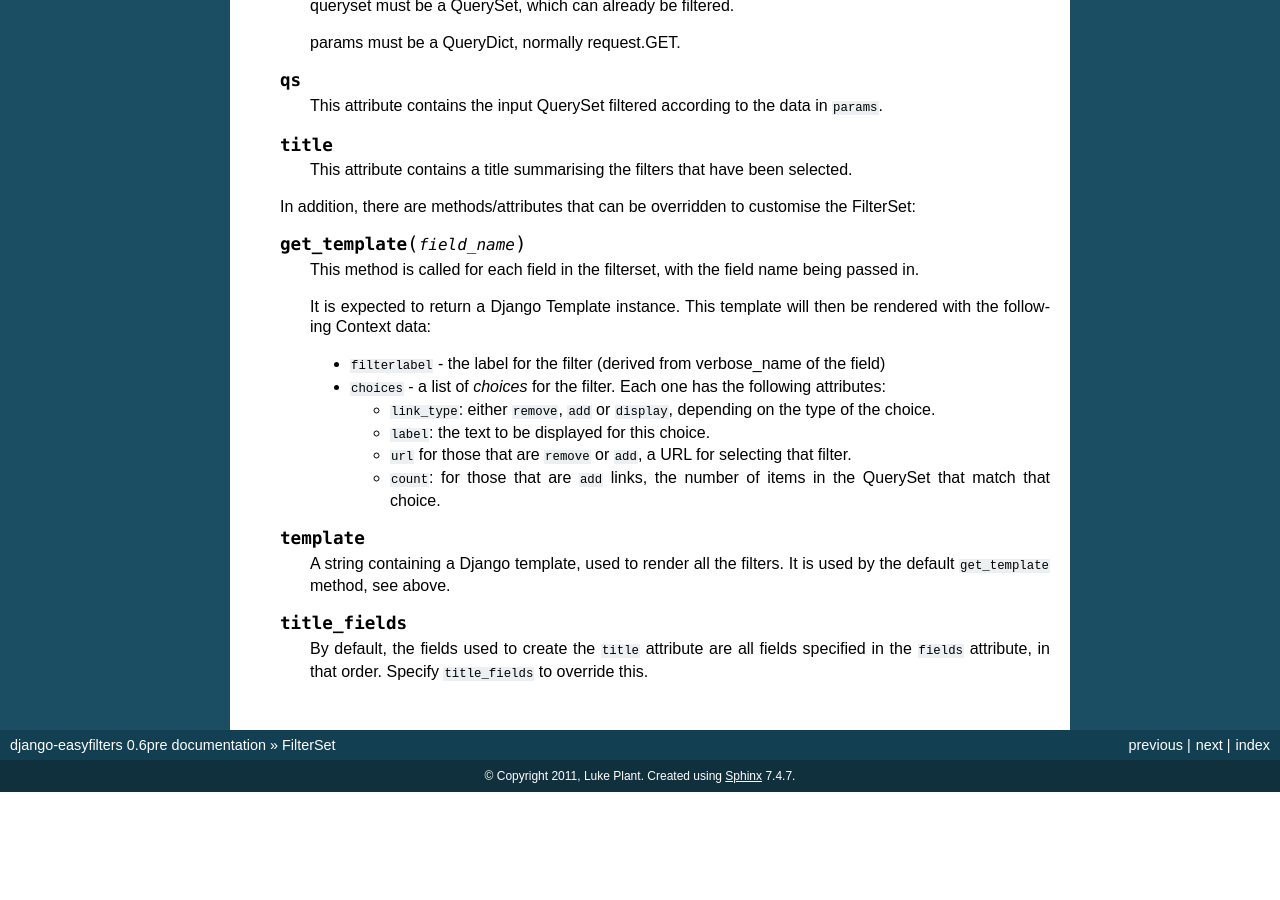
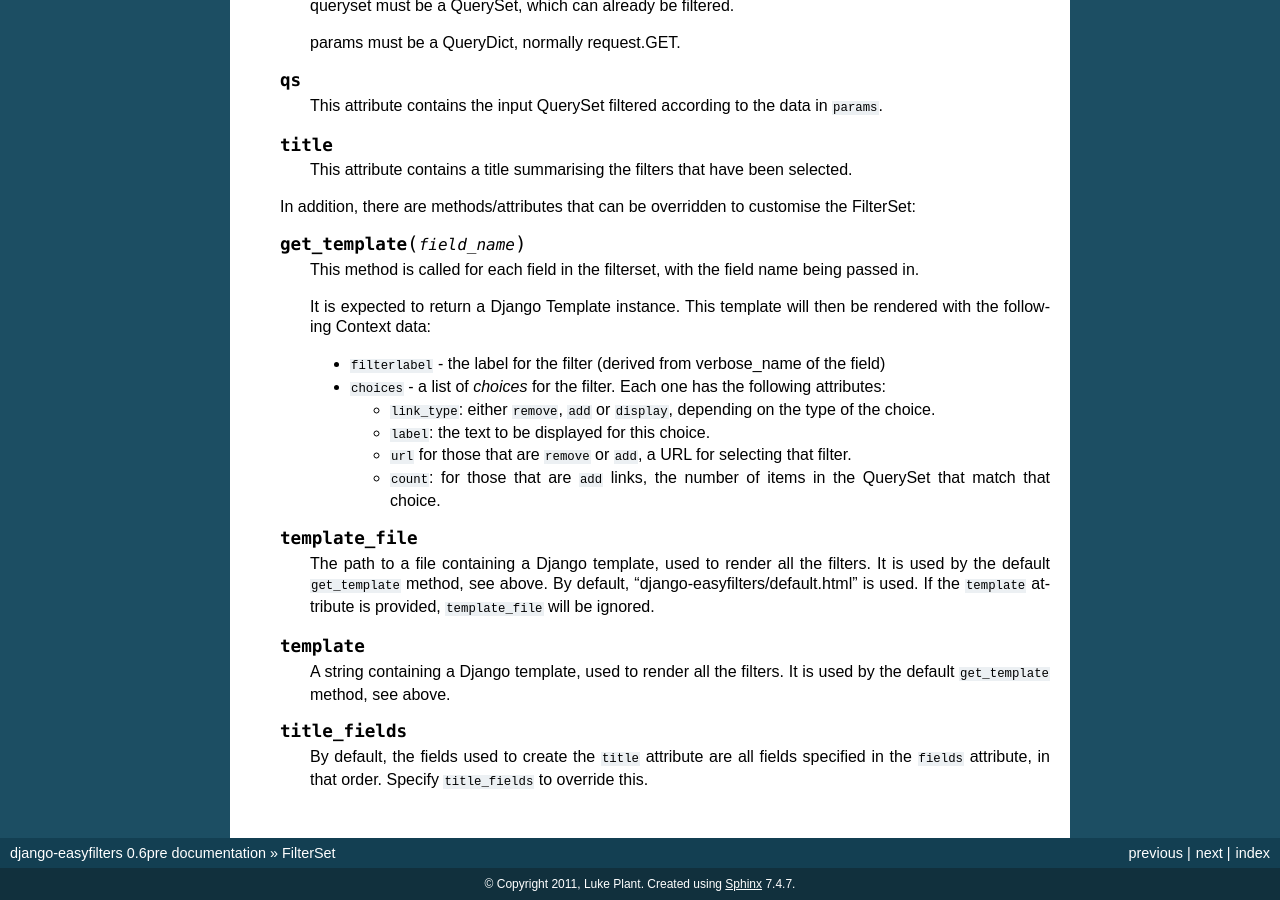
Before and after one commit to ionelmc/django-easyfilters, a Sphinx documentation site: the page built from docs/filterset.rst, in a window 1280 px wide and 900 px high, scrolled down 801 px. Built offline with Sphinx 7.4.7, drawn with Linux system fonts in a browser that asks for light colours; before the commit the page ends 1593 px from its top, so only the background shows below that; some of the changed text lies outside the part shown.

Commit message:
#7 Provide template in a file as well as  an attribute on FilterSet

```diff
--- a/docs/filterset.rst
+++ b/docs/filterset.rst
@@ -93,6 +93,13 @@ FilterSet
         * ``count``: for those that are ``add`` links, the number of items in
           the QuerySet that match that choice.
 
+   .. attribute:: template_file
+
+      The path to a file containing a Django template, used to render all the
+      filters. It is used by the default ``get_template`` method, see above. By
+      default, "django-easyfilters/default.html" is used. If the ``template``
+      attribute is provided, ``template_file`` will be ignored.
+
    .. attribute:: template
 
       A string containing a Django template, used to render all the filters.  It
```
Also changed, not shown: 1 other file.
